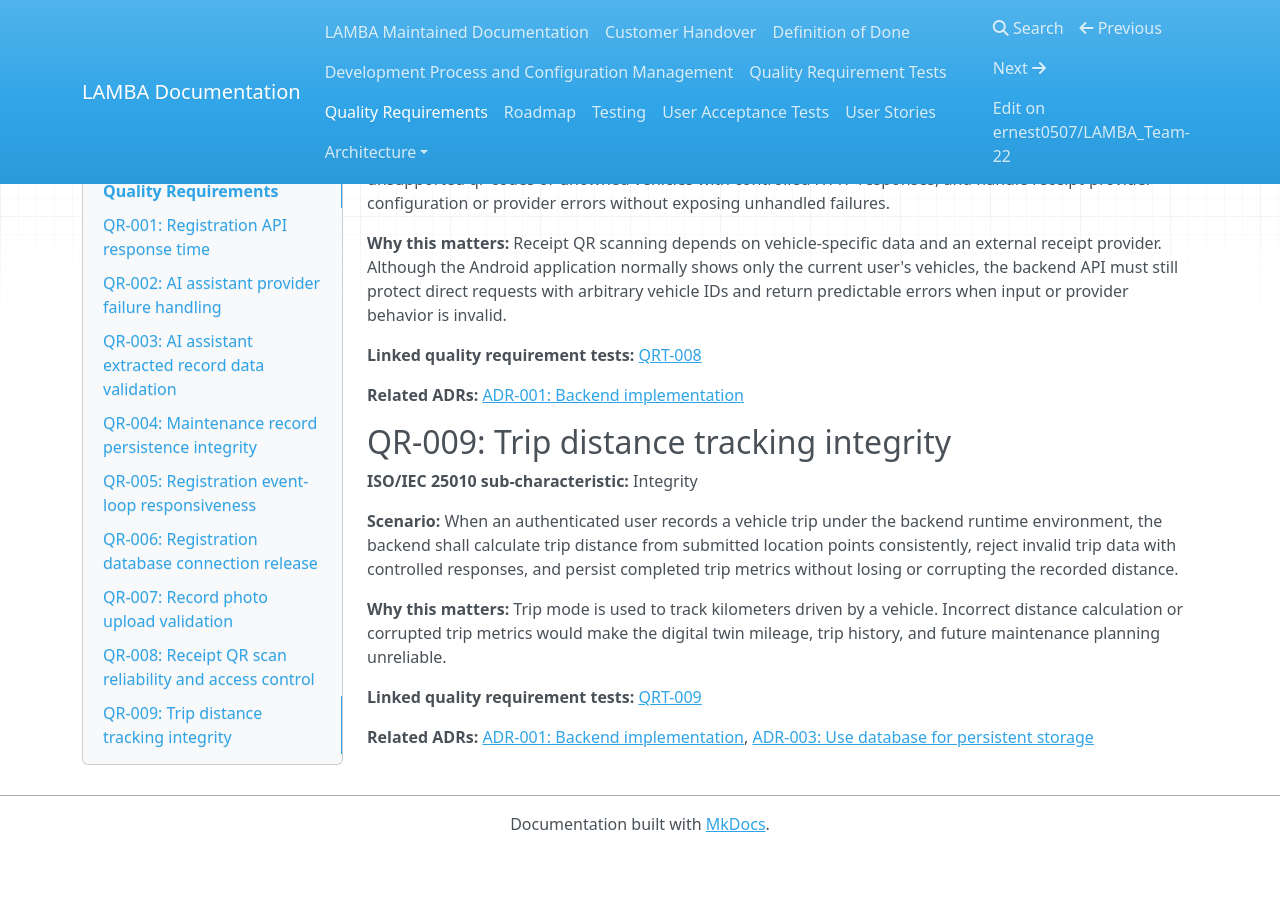
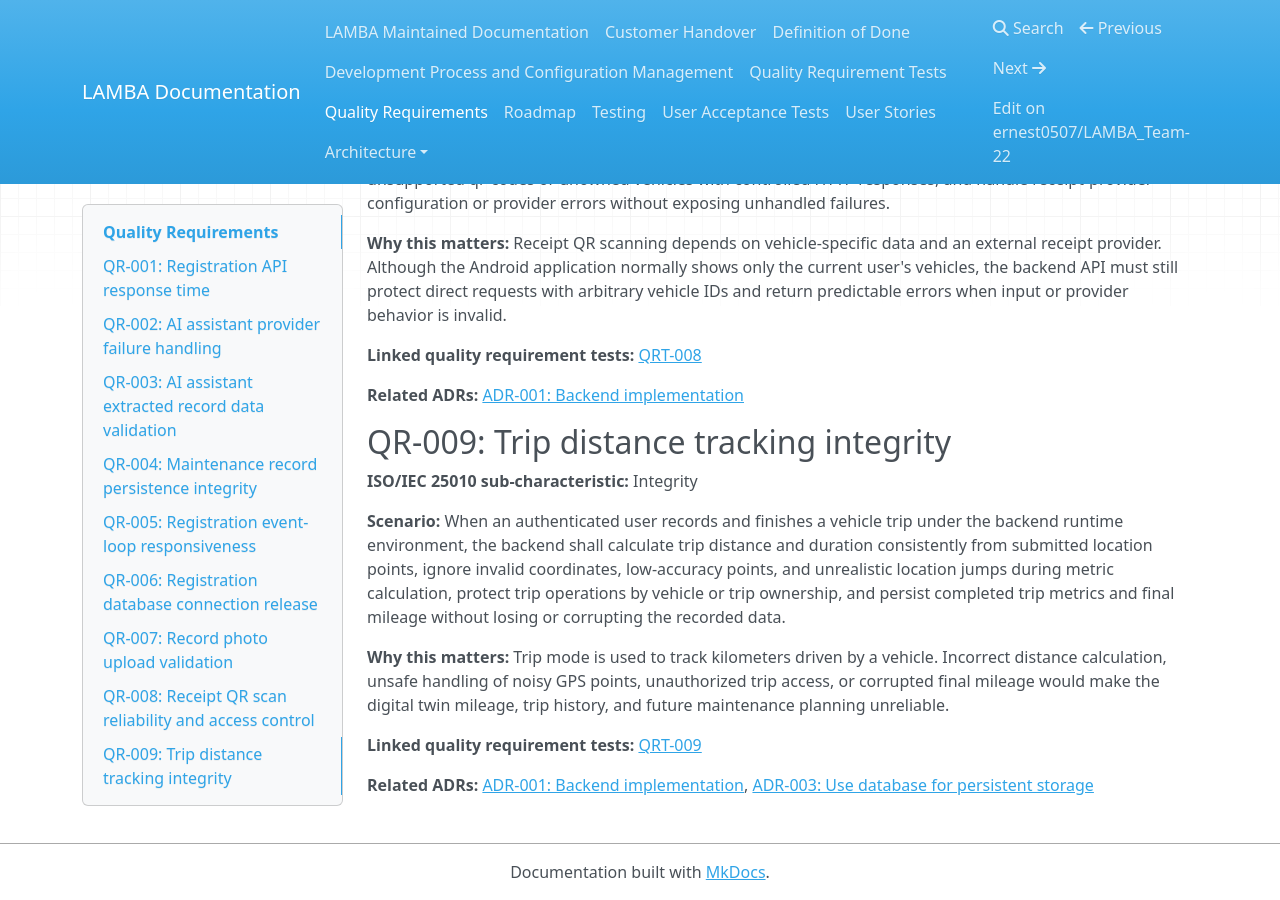
Before and after one commit to ernest0507/LAMBA_Team-22, an MkDocs documentation site: the page built from docs/quality-requirements.md, in a window 1280 px wide and 900 px high, scrolled down 2483 px. Built offline with MkDocs 1.6.1, drawn with Linux system fonts in a browser that asks for light colours; nearby versions of some CDN libraries; before the commit the page ends 3335 px from its top, so only the background shows below that.

Commit message:
Update quality-requirements.md

```diff
--- a/docs/quality-requirements.md
+++ b/docs/quality-requirements.md
@@ -115,9 +115,9 @@ recommendations if the backend accepted them without validation.
 
 **ISO/IEC 25010 sub-characteristic:** Integrity
 
-**Scenario:** When an authenticated user records a vehicle trip under the backend runtime environment, the backend shall calculate trip distance from submitted location points consistently, reject invalid trip data with controlled responses, and persist completed trip metrics without losing or corrupting the recorded distance.
+**Scenario:** When an authenticated user records and finishes a vehicle trip under the backend runtime environment, the backend shall calculate trip distance and duration consistently from submitted location points, ignore invalid coordinates, low-accuracy points, and unrealistic location jumps during metric calculation, protect trip operations by vehicle or trip ownership, and persist completed trip metrics and final mileage without losing or corrupting the recorded data.
 
-**Why this matters:** Trip mode is used to track kilometers driven by a vehicle. Incorrect distance calculation or corrupted trip metrics would make the digital twin mileage, trip history, and future maintenance planning unreliable.
+**Why this matters:** Trip mode is used to track kilometers driven by a vehicle. Incorrect distance calculation, unsafe handling of noisy GPS points, unauthorized trip access, or corrupted final mileage would make the digital twin mileage, trip history, and future maintenance planning unreliable.
 
 **Linked quality requirement tests:** [QRT-009](quality-requirement-tests.md#qrt-009-trip-distance-tracking-integrity)
 
```
